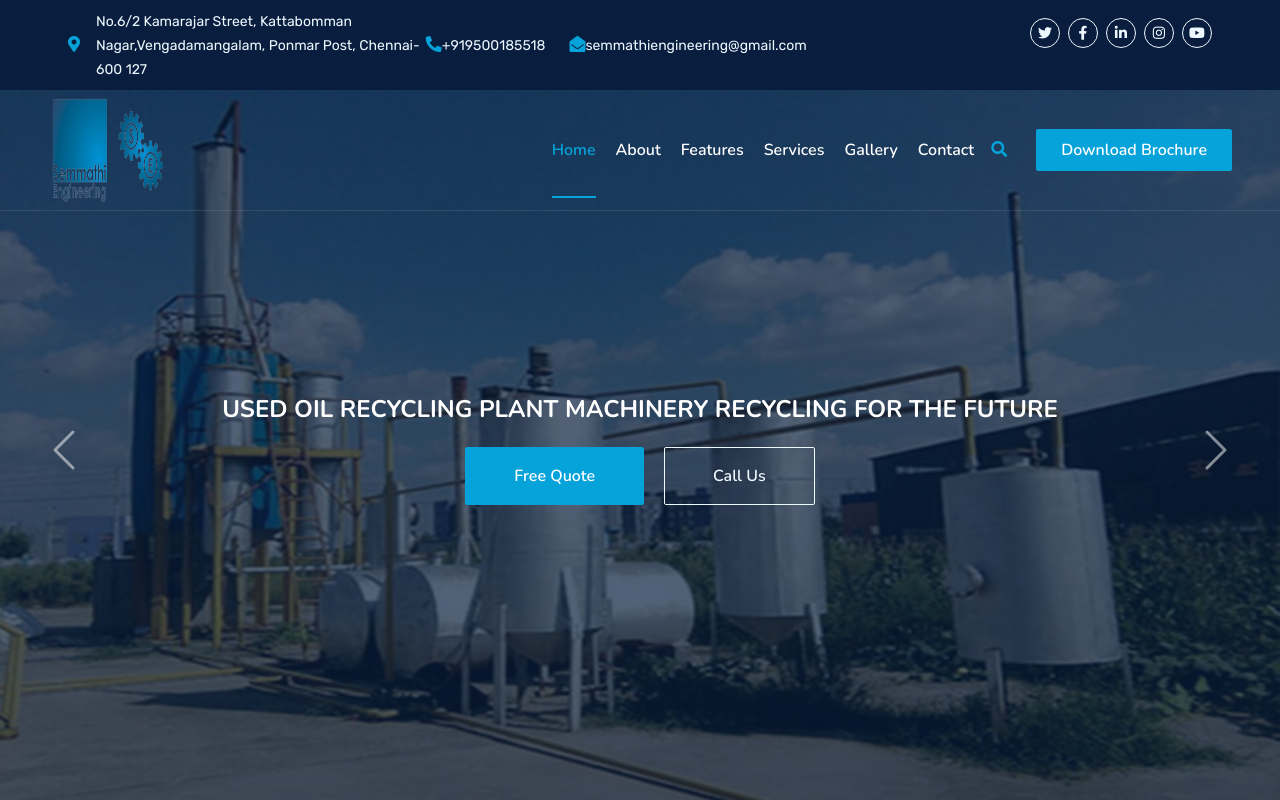
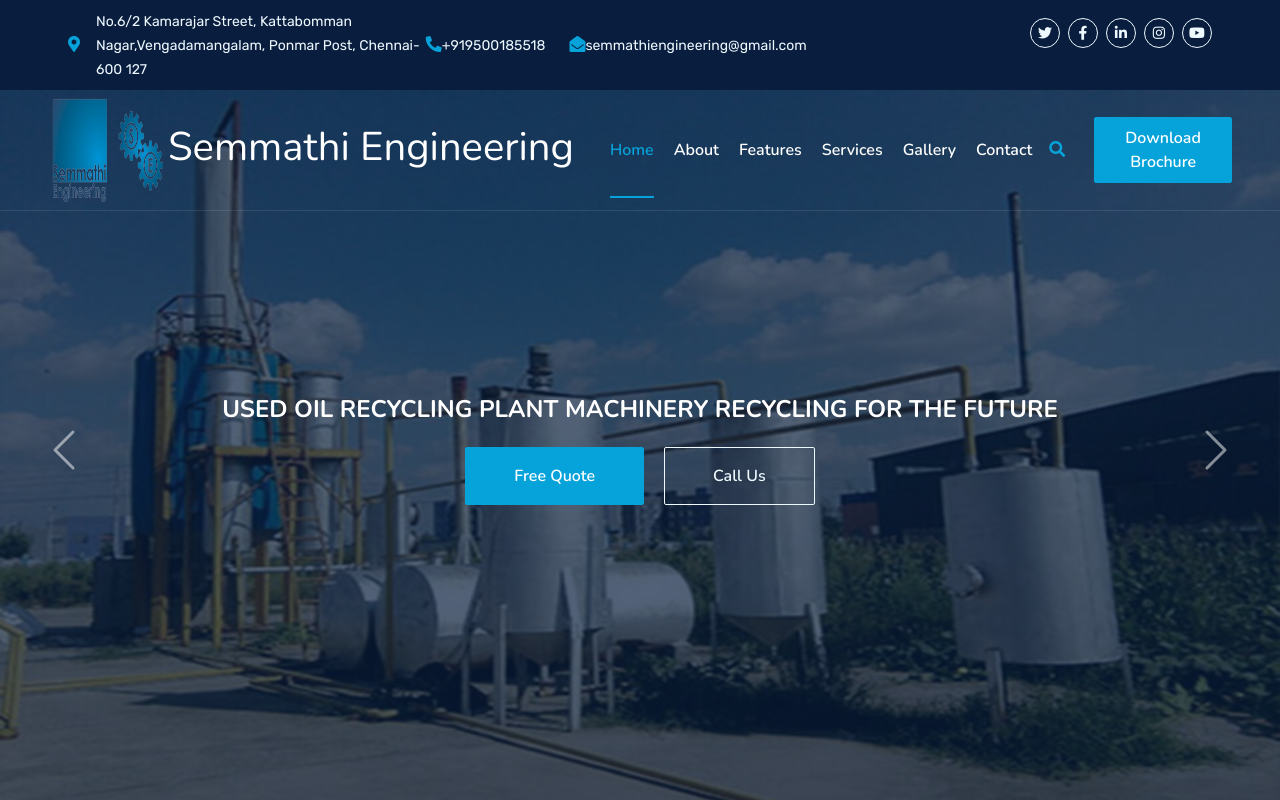
Before and after one commit to lavanyaviknesh/semmathi, a plain HTML site: page index.html in a window 1280 px wide. Shown: the top 800 px of the page. Drawn offline with nearby package versions, Linux system fonts and the light colour scheme.

Commit message:
update css media size

```diff
--- a/css/style.css
+++ b/css/style.css
@@ -155,7 +155,7 @@ h6,
     border-color: var(--primary) !important;
 }
 
-@media (max-width: 991.98px) {
+@media (max-width: 600px) {
     .sticky-top.navbar-dark {
         position: relative;
         background: #FFFFFF;
@@ -173,7 +173,7 @@ h6,
     }
 }
 
-@media (min-width: 992px) {
+@media (min-width: 400px) {
     .navbar-dark {
         position: absolute;
         width: 100%;
--- a/index.html
+++ b/index.html
@@ -83,7 +83,7 @@
    <div class="container-fluid position-relative p-0">
     <nav class="navbar navbar-expand-lg navbar-dark px-5 py-3 py-lg-0">
         <a href="index.html" class="navbar-brand p-0">
-            <h1 class="m-0"><img src="img/logo.png" style="width: 120px; height: 120px;"></h1>
+            <h1 class="m-0"><img src="img/logo.png" style="width: 120px; height: 120px;">Semmathi Engineering</h1>
         </a>
         <button class="navbar-toggler" type="button" data-bs-toggle="collapse" data-bs-target="#navbarCollapse">
             <span class="fa fa-bars"></span>
```
